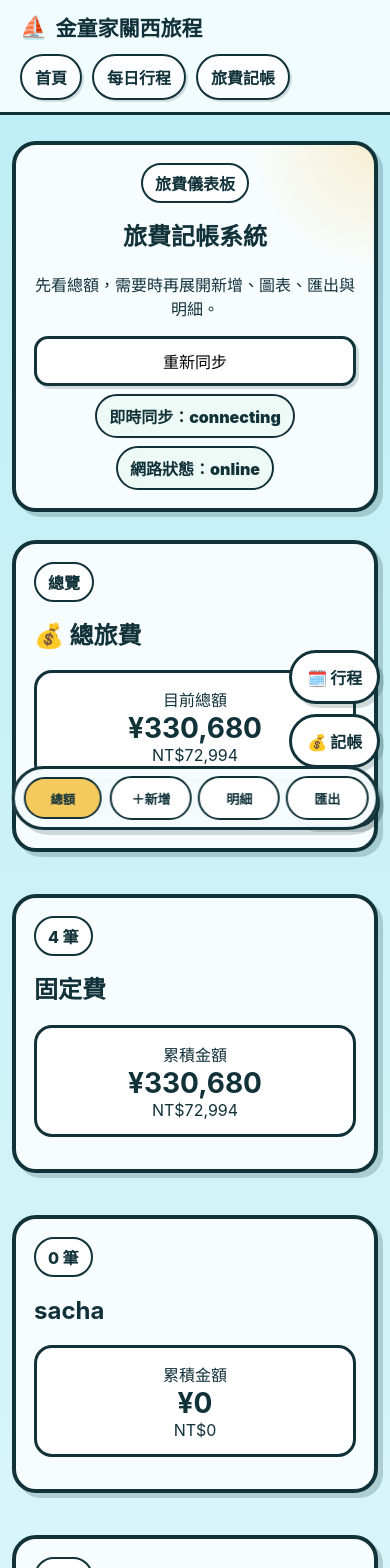
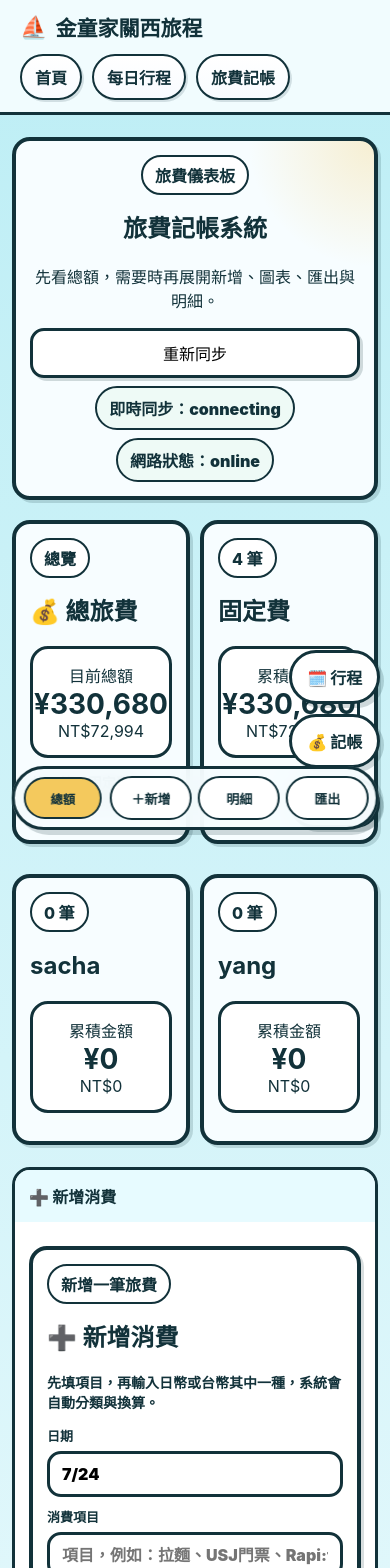
Before and after one commit to sacha693/my-storyjs-app, a React (Vite) app: page /my-storyjs-app/expense in a window 390 px wide. Shown: the top 1568 px of the page. Built offline with nearby package versions, Linux system fonts and the light colour scheme; no server answers; the database is empty.

Commit message:
Tighten mobile cards and add bottom safe space

```diff
--- a/src/styles/mobile.css
+++ b/src/styles/mobile.css
@@ -6,7 +6,44 @@
 
   .wrap {
     padding: 12px;
-    padding-bottom: calc(96px + var(--safe-bottom));
+    padding-bottom: calc(140px + var(--safe-bottom));
+  }
+
+  .card {
+    border-radius: 18px;
+    padding: 14px;
+    margin: 10px 0;
+    box-shadow: 3px 3px 0 rgba(18, 50, 58, 0.16);
+  }
+
+  .grid {
+    grid-template-columns: repeat(2, minmax(0, 1fr));
+    gap: 10px;
+  }
+
+  .navCard {
+    min-height: auto;
+    padding: 12px 10px;
+    display: grid;
+    gap: 4px;
+    align-content: center;
+  }
+
+  .navIcon {
+    font-size: 24px;
+    line-height: 1;
+  }
+
+  .navCard h2 {
+    font-size: 16px;
+    margin: 2px 0;
+    line-height: 1.25;
+  }
+
+  .navCard p {
+    font-size: 12px;
+    line-height: 1.35;
+    margin: 0;
   }
 
   .appVisualHero,
@@ -16,7 +53,7 @@
 
   .appVisualImage,
   .expenseHeroPhoto {
-    min-height: 220px;
+    min-height: 150px;
   }
 
   .dayHeader,
@@ -85,6 +122,7 @@
   .expenseTable tbody {
     display: grid;
     gap: 14px;
+    padding-bottom: calc(120px + var(--safe-bottom));
   }
 
   .expenseTable tr {
```
